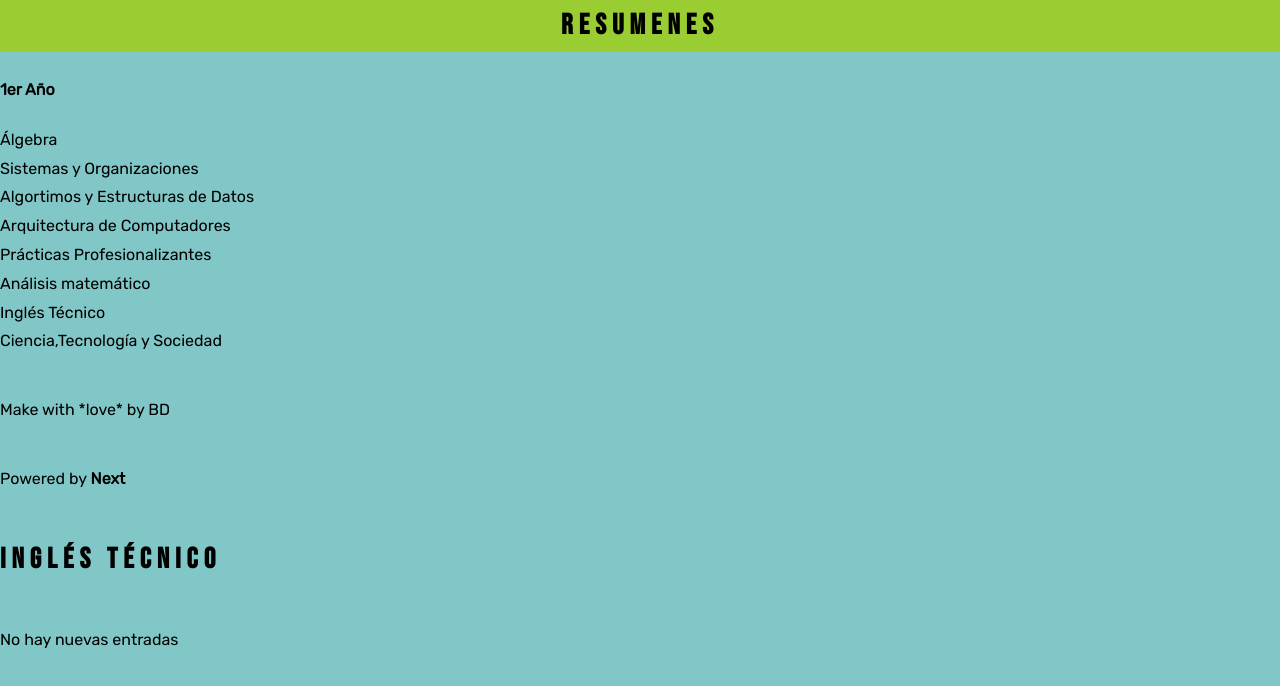
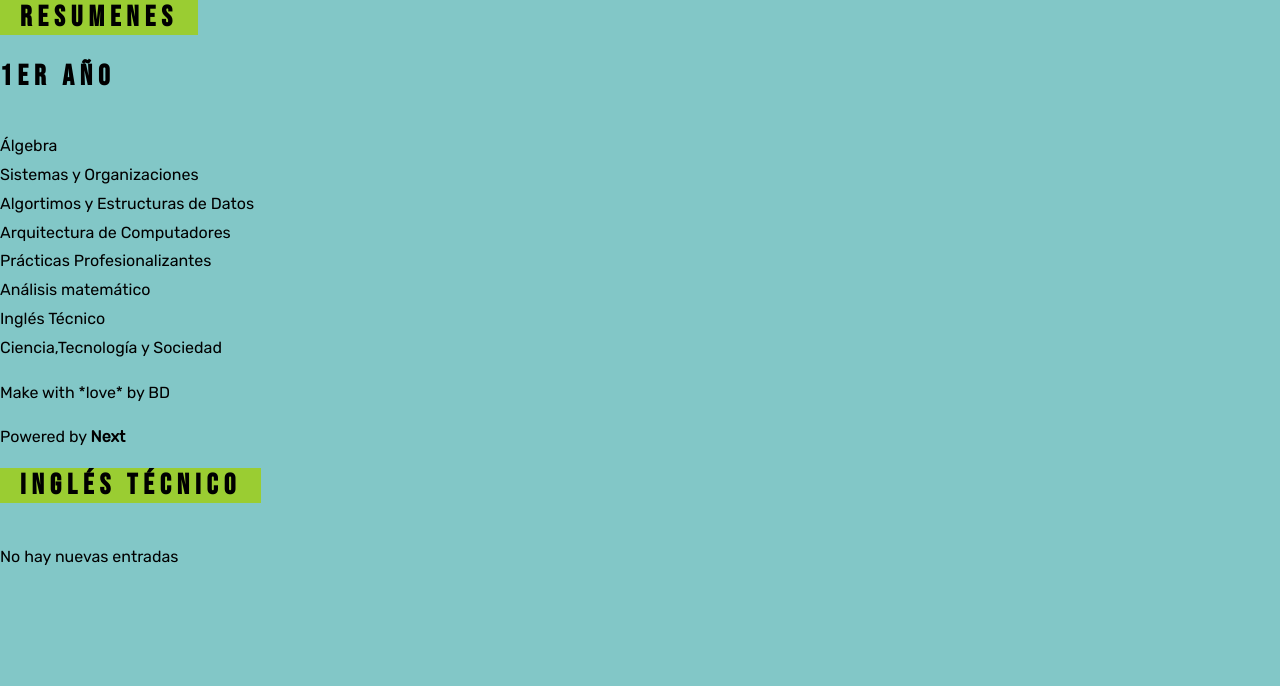
Before and after one commit to Alfacoy/resumenes, a Next.js app: page /ingles_tecnico in a window 1280 px wide. Shown: the top 686 px of the page. Built offline with nearby package versions, Linux system fonts and the light colour scheme.

Commit message:
Se arreglan estilos respecto a los encabezados y se modifican los <h3> por <h2> de los titulos principales

```diff
--- a/pages/algebra/logica_proposicional/index.js
+++ b/pages/algebra/logica_proposicional/index.js
@@ -46,7 +46,7 @@ const Proposicional = () => (
         <h3>¿Qué es una proposición o enunciado lógico?</h3>
 
         <p>
-          * Es una expresión con valor informativo que puede ser{" "}
+          Es una expresión con valor informativo que puede ser{" "}
           <span className={style.remarque}>Verdadero</span> o{" "}
           <span className={style.remarque}>Falso</span>, pero no ambos a la vez.
         </p>
--- a/pages/algoritmos_y_estructura_datos/index.js
+++ b/pages/algoritmos_y_estructura_datos/index.js
@@ -6,7 +6,7 @@ import Link from "next/link";
 const AlgoritmoDatos = () => (
   <Layout>
     <Content>
-      <h3 className={style.title}>Algoritmos y estructuras de datos</h3>
+      <h2 className={style.title}>Algoritmos y estructuras de datos</h2>
       <div className={style.contenido}>
         <article>
           <p>No hay nuevas entradas</p>
--- a/pages/analisis_matematico/index.js
+++ b/pages/analisis_matematico/index.js
@@ -6,7 +6,7 @@ import Link from "next/link";
 const AnalisisMatematico = () => (
   <Layout>
     <Content>
-      <h3 className={style.title}>Análisis matemático</h3>
+      <h2 className={style.title}>Análisis matemático</h2>
       <div className={style.contenido}>
         <article>
           <p>No hay nuevas entradas</p>
--- a/pages/arquitectura_computadores/index.js
+++ b/pages/arquitectura_computadores/index.js
@@ -6,7 +6,7 @@ import Link from "next/link";
 const ArquitecturaComputadores = () => (
   <Layout>
     <Content>
-      <h3 className={style.title}>Arquitectura de computadores</h3>
+      <h2 className={style.title}>Arquitectura de computadores</h2>
       <div className={style.contenido}>
         <article>
           <p>No hay nuevas entradas</p>
--- a/pages/ciencia_tecnologia_sociedad/index.js
+++ b/pages/ciencia_tecnologia_sociedad/index.js
@@ -6,7 +6,7 @@ import Link from "next/link";
 const CTS = () => (
   <Layout>
     <Content>
-      <h3 className={style.title}>Ciencia, tecnología y sociedad</h3>
+      <h2 className={style.title}>Ciencia, tecnología y sociedad</h2>
       <div className={style.contenido}>
         <article>
           <p>No hay nuevas entradas</p>
--- a/pages/ingles_tecnico/index.js
+++ b/pages/ingles_tecnico/index.js
@@ -6,7 +6,7 @@ import Link from "next/link";
 const InglesTecnico = () => (
   <Layout>
     <Content>
-      <h3 className={style.title}>Inglés técnico</h3>
+      <h2 className={style.title}>Inglés técnico</h2>
       <div className={style.contenido}>
         <article>
           <p>No hay nuevas entradas</p>
--- a/pages/practicas_profesionalizantes/index.js
+++ b/pages/practicas_profesionalizantes/index.js
@@ -6,7 +6,7 @@ import Link from "next/link";
 const PPS = () => (
   <Layout>
     <Content>
-      <h3 className={style.title}>Prácticas profesionalizantes</h3>
+      <h2 className={style.title}>Prácticas profesionalizantes</h2>
       <div className={style.contenido}>
         <article>
           <p>No hay nuevas entradas</p>
--- a/pages/sistemas_y_organizaciones/index.js
+++ b/pages/sistemas_y_organizaciones/index.js
@@ -6,7 +6,7 @@ import Link from "next/link";
 const SistemasYOrganizaciones = () => (
   <Layout>
     <Content>
-      <h3 className={style.title}>Sistemas y organizaciones</h3>
+      <h2 className={style.title}>Sistemas y organizaciones</h2>
       <div className={style.contenido}>
         <article>
           <p>No hay nuevas entradas</p>
--- a/styles/styles.scss
+++ b/styles/styles.scss
@@ -1,17 +1,7 @@
 @import url("https://fonts.googleapis.com/css2?family=Bebas+Neue&family=Rubik&display=swap");
-h1,
-h2,
-h3 {
-  margin-top: 0;
-  font-size: 1.8em;
-  letter-spacing: 6px;
-  font-family: "Bebas Neue", cursive;
-}
 
 * {
   box-sizing: border-box;
-  line-height: 1.8em;
-  font-family: "Rubik", sans-serif;
 }
 
 body {
@@ -23,21 +13,35 @@ body {
   background-size: cover; */
 }
 
-p {
+h1,
+h2,
+h3,
+h4,
+h5,
+h6 {
+  margin-top: 0;
+  font-size: 1.8em;
+  letter-spacing: 6px;
+  font-family: "Bebas Neue", cursive;
+}
+
+h1,
+h2 {
+  display: inline-block;
+  background-color: yellowgreen;
+  padding: 0 20px;
+}
+
+p,
+li {
+  line-height: 1.8em;
+  font-family: "Rubik", sans-serif;
   text-align: justify;
-  margin: 40px 0;
 }
 
 ul {
   padding: 0;
   margin: 0;
-}
-
-h1,
-h2 {
-  background-color: yellowgreen;
-  padding: 0 20px;
-  text-align: center;
 }
 
 li {
```
Also changed, not shown: pages/algebra/index.js (+8 -6 lines).
